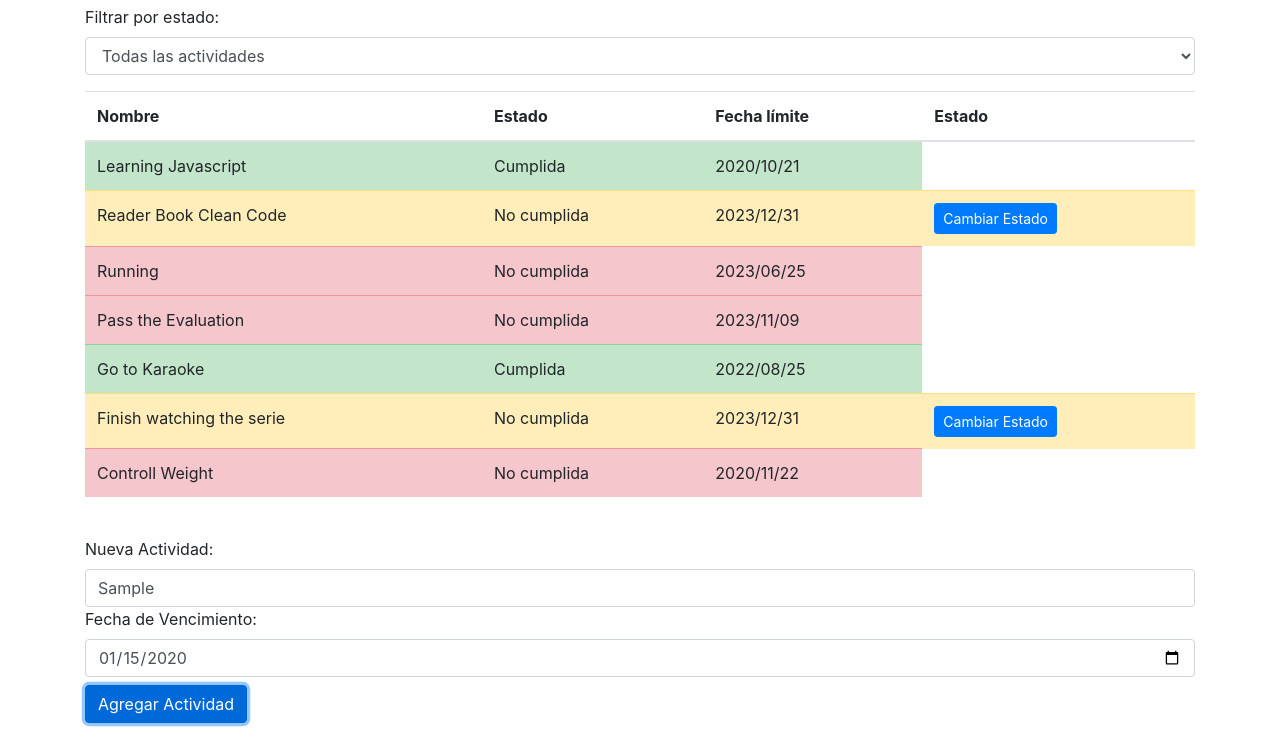
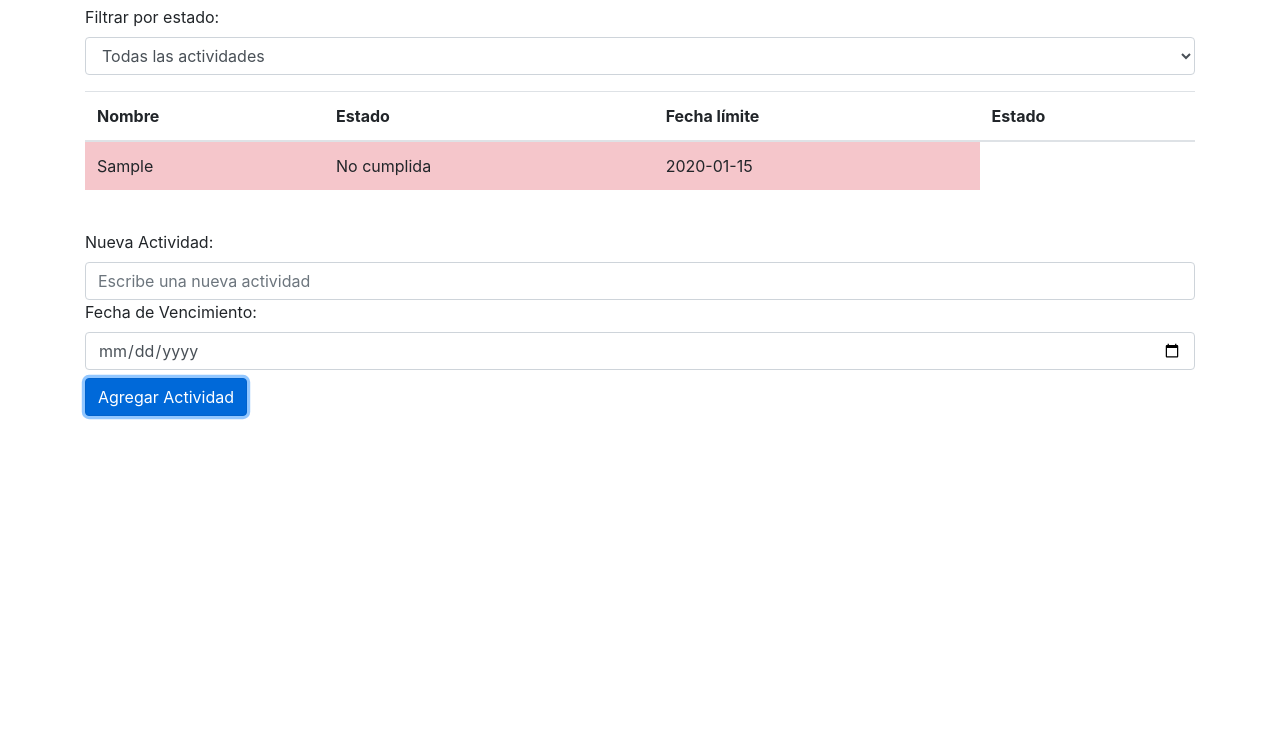
Before and after one commit to DilanFerneyGaleanoHoyos/final, a plain HTML site: page index.html in a window 1280 px wide. Both pictures are taken after typing "Sample", "2020-01-15" into the empty fields and a click on the button "Agregar Actividad". Shown: the part 75-814 px from the top of the page. Drawn offline with nearby package versions, Linux system fonts and the light colour scheme.

Commit message:
first commit

```diff
--- a/index.html
+++ b/index.html
@@ -40,7 +40,7 @@
     </div>
   </div>
 
-  <script src="data.js"></script>
+  <script src="jj.js"></script>
 
 </body>
 </html>
--- /dev/null
+++ b/jj.js
@@ -0,0 +1,116 @@
+let data = {
+    "tasks": {}
+  };
+
+  document.addEventListener("DOMContentLoaded", function() {
+    const taskTable = document.getElementById("task-table");
+    const taskFilter = document.getElementById("task-filter");
+    const taskInput = document.getElementById("task-input");
+    const taskEnd = document.getElementById("task-end");
+    const taskAddButton = document.getElementById("task-add");
+
+    // Función para agregar una nueva tarea
+    function addTask(taskName, taskEndDate) {
+      const taskId = `task-${Date.now()}`;
+      data.tasks[taskId] = {
+        task: taskName,
+        state: false,
+        finalizada: false,
+        end: taskEndDate
+      };
+
+      saveData(); // Guardar los datos actualizados en localStorage
+      filterTasks(taskFilter.value);
+    }
+
+    function filterTasks(filter) {
+      while (taskTable.firstChild) {
+        taskTable.removeChild(taskTable.firstChild);
+      }
+
+      for (const taskId in data.tasks) {
+        const task = data.tasks[taskId];
+        const currentDate = new Date();
+        const taskDate = new Date(task.end);
+
+        if (
+          (filter === "completed" && task.state) ||
+          (filter === "notCompleted" && !task.state && currentDate <= taskDate) ||
+          (filter === "doneExpired" && task.state && currentDate > taskDate) ||
+          filter === "all"
+        ) {
+          const row = document.createElement("tr");
+          row.innerHTML = `
+            <td>${task.task}</td>
+            <td>${task.state ? "Cumplida" : (task.finalizada ? "Finalizada" : "No cumplida")}</td>
+            <td>${task.end}</td>
+          `;
+          if (!task.state && !task.finalizada && currentDate <= taskDate) {
+
+            const buttonCell = document.createElement("td");
+            const button = document.createElement("button");
+            button.classList.add("btn", "btn-sm", "btn-primary", "change-state-button");
+            button.setAttribute("data-taskid", taskId);
+            button.textContent = "Cambiar Estado";
+            buttonCell.appendChild(button);
+            row.appendChild(buttonCell);
+          }
+
+          if (!task.state && currentDate <= taskDate) {
+            row.classList.add("table-warning");
+          } else if (!task.state) {
+            row.classList.add("table-danger");
+          } else {
+            row.classList.add("table-success");
+          }
+
+          taskTable.appendChild(row);
+        }
+      }
+    }
+
+    taskFilter.addEventListener("change", function() {
+      filterTasks(taskFilter.value);
+    });
+
+    taskAddButton.addEventListener("click", function() {
+      const taskName = taskInput.value;
+      const taskEndDate = taskEnd.value;
+
+      if (taskName && taskEndDate) {
+        addTask(taskName, taskEndDate);
+        taskInput.value = "";
+        taskEnd.value = "";
+      }
+    });
+
+    // Cargar los datos al cargar la página
+    loadData();
+    filterTasks("all");
+  });
+
+  document.getElementById("task-table").addEventListener("click", function(e) {
+    if (e.target.classList.contains("change-state-button")) {
+      const taskId = e.target.getAttribute("data-taskid");
+      if (taskId && data.tasks[taskId] && !data.tasks[taskId].finalizada) {
+        data.tasks[taskId].state = true; // Marca la actividad como cumplida
+        data.tasks[taskId].finalizada = true; // Marca la actividad como finalizada
+        saveData(); // Guardar los datos actualizados en localStorage
+        const taskFilter = document.getElementById("task-filter");
+        filterTasks(taskFilter.value);
+      }
+    }
+  });
+
+  // Función para guardar los datos en localStorage
+  function saveData() {
+    localStorage.setItem("taskData", JSON.stringify(data));
+  }
+
+  // Función para cargar los datos desde localStorage
+  function loadData() {
+    const savedData = localStorage.getItem("taskData");
+    if (savedData) {
+      data = JSON.parse(savedData);
+    }
+  }
```
